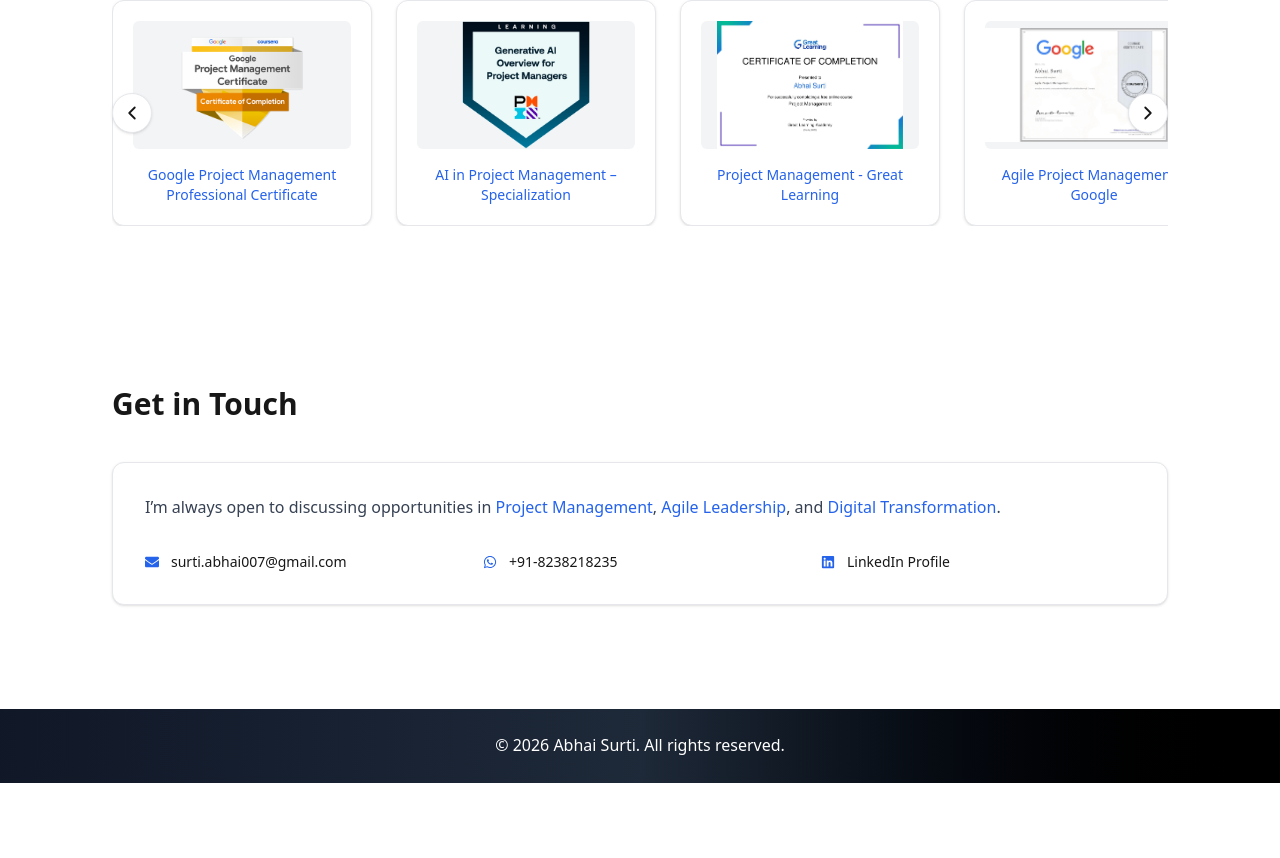
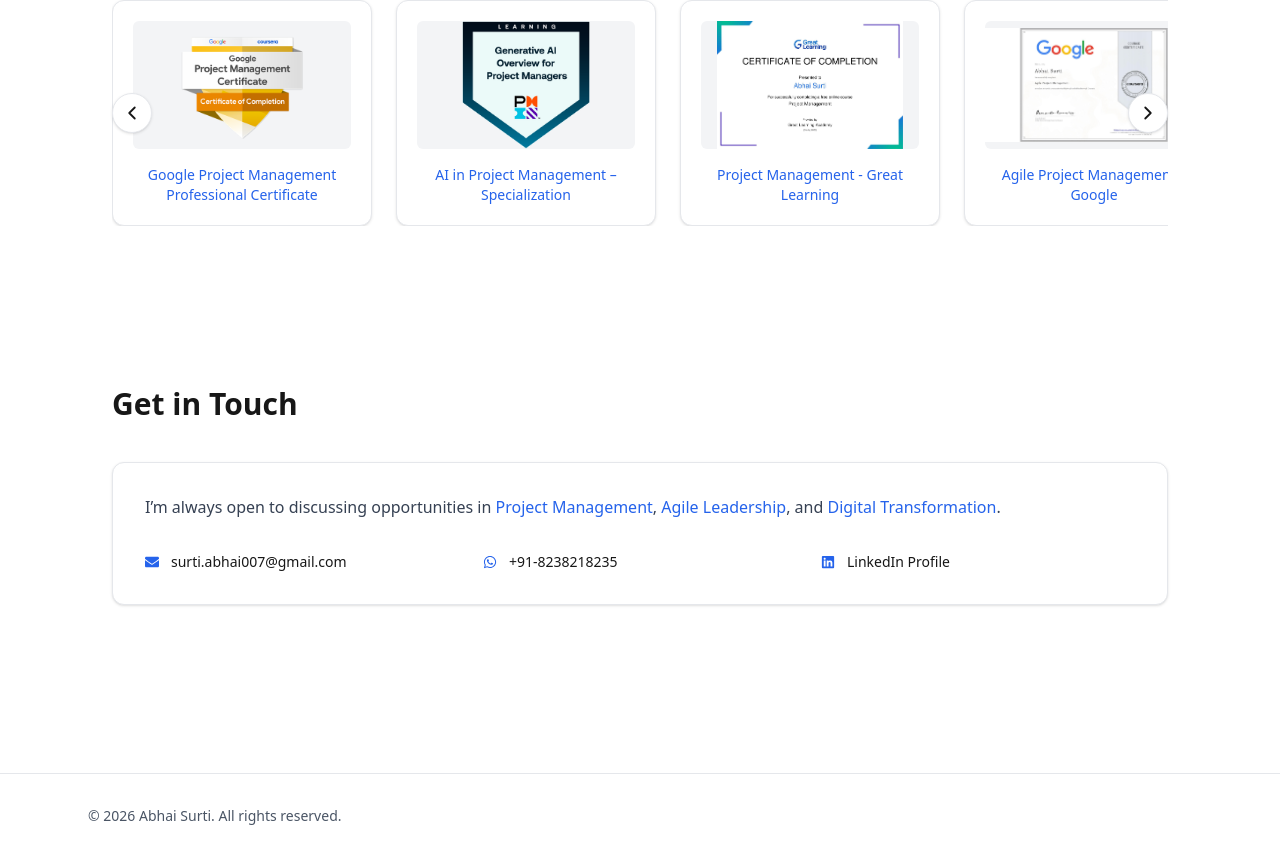
Before and after one commit to surtiabhai007-cmyk/abhai-portfolio, a Next.js app: page / in a window 1280 px wide. Shown: the part 2793-3651 px from the top of the page. Before the commit the page ends 3576 px from the top, so only its background shows below. Built offline with nearby package versions, Linux system fonts and the light colour scheme.

Commit message:
Update Footer.js

```diff
--- a/components/Footer.js
+++ b/components/Footer.js
@@ -1,7 +1,11 @@
 export default function Footer() {
   return (
-    <footer className="bg-gradient-to-r from-gray-900 via-gray-800 to-black text-white py-6 text-center">
-      <p>© {new Date().getFullYear()} Abhai Surti. All rights reserved.</p>
+    <footer className="border-t border-gray-200 py-8 mt-16">
+      <div className="max-w-6xl mx-auto px-6 flex flex-col md:flex-row items-center justify-between text-sm text-gray-600">
+        <p>
+          © {new Date().getFullYear()} Abhai Surti. All rights reserved.
+        </p>
+      </div>
     </footer>
   );
 }
```
